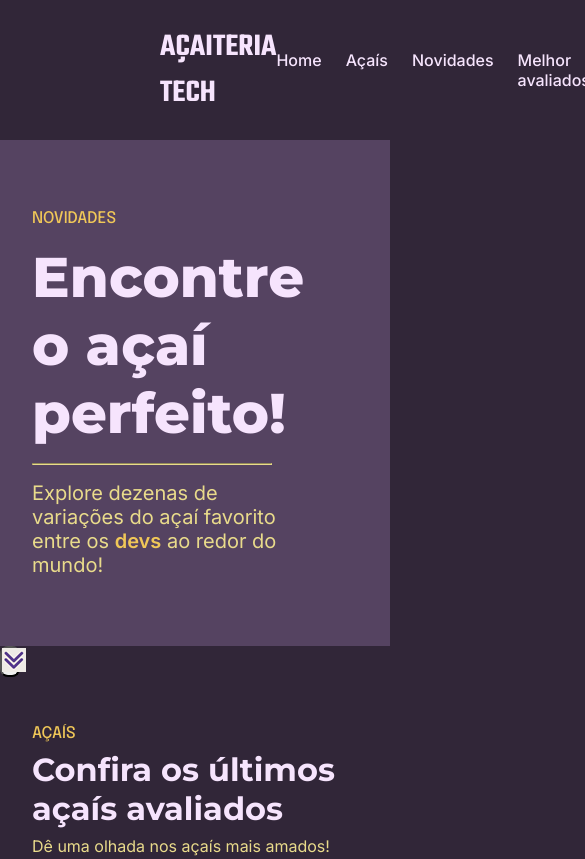
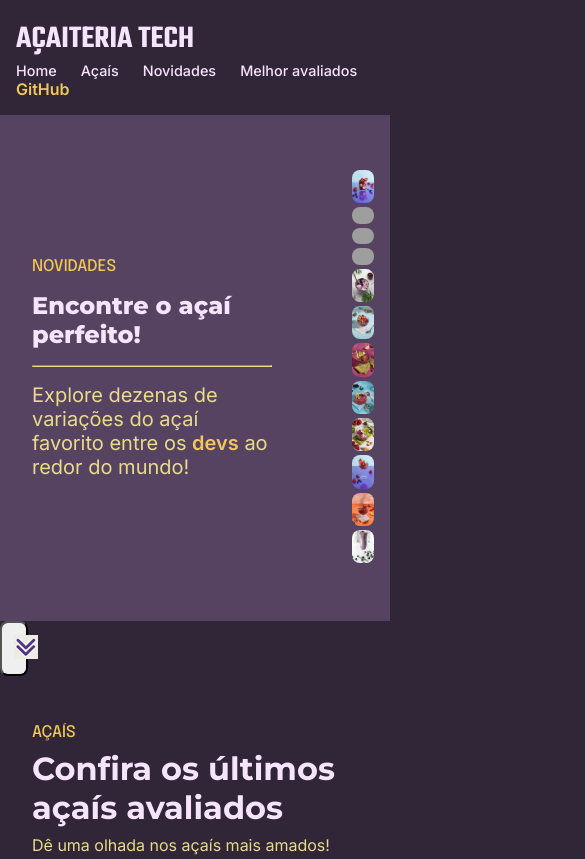
Before and after one commit to ivannatech/landing-page-acaiteria, a plain HTML site: page index.html in a window 390 px wide. Shown: the top 859 px of the page, 585 px wide, since content can reach past the window. Drawn offline with Linux system fonts and the light colour scheme; grey boxes are pictures that could not be loaded.

Commit message:
feat: adiciona responsividade para layout mobile e tablet

```diff
--- a/styles.css
+++ b/styles.css
@@ -267,3 +267,67 @@ footer {
 strong {
   color: var(--primary-color);
 }
+
+
+/* RESPONSIVIDADE */
+@media (max-width: 1024px) {
+  .hero h1 {
+    font-size: 2.5rem;
+  }
+
+  .hero-imagens-container {
+    column-count: 2;
+  }
+}
+
+@media (max-width: 768px) {
+  nav {
+    flex-direction: column;
+    align-items: flex-start;
+    padding: 1rem;
+  }
+
+  nav ul {
+    flex-direction: column;
+    gap: 0.5rem;
+    width: 100%;
+  }
+
+  .hero h1 {
+    font-size: 2rem;
+  }
+
+  .hero-imagens-container {
+    column-count: 1;
+  }
+
+  .receitas-grid {
+    grid-template-columns: 1fr;
+  }
+}
+
+@media (max-width: 480px) {
+  .hero h1 {
+    font-size: 1.5rem;
+  }
+
+  .hero p {
+    font-size: 1rem;
+  }
+
+  .receitas-card {
+    padding: 1rem;
+  }
+
+  nav h1 {
+    font-size: 1.2rem;
+  }
+
+  nav ul {
+    font-size: 0.9rem;
+  }
+
+  .botao-container {
+    padding: 0.75rem;
+  }
+}
```
